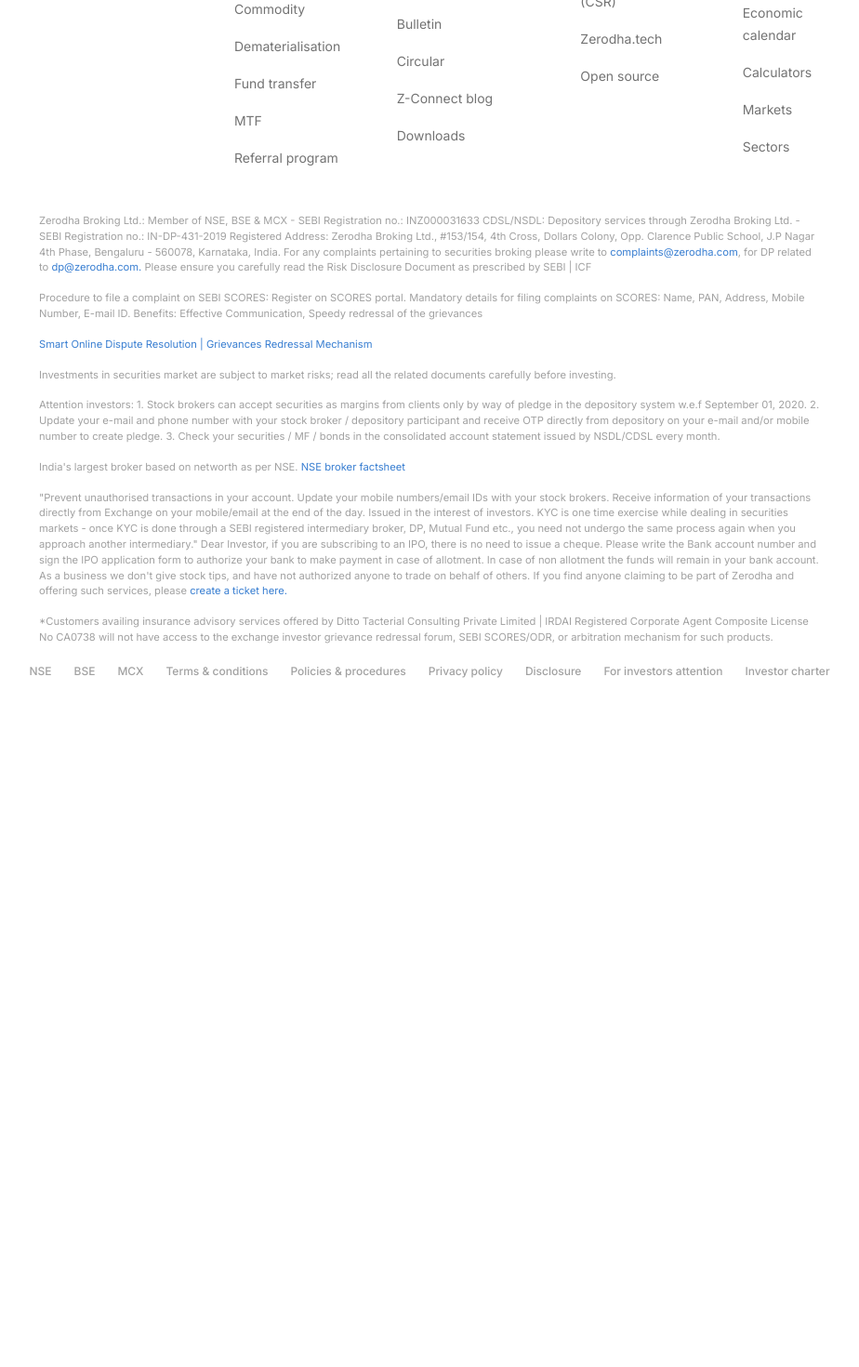
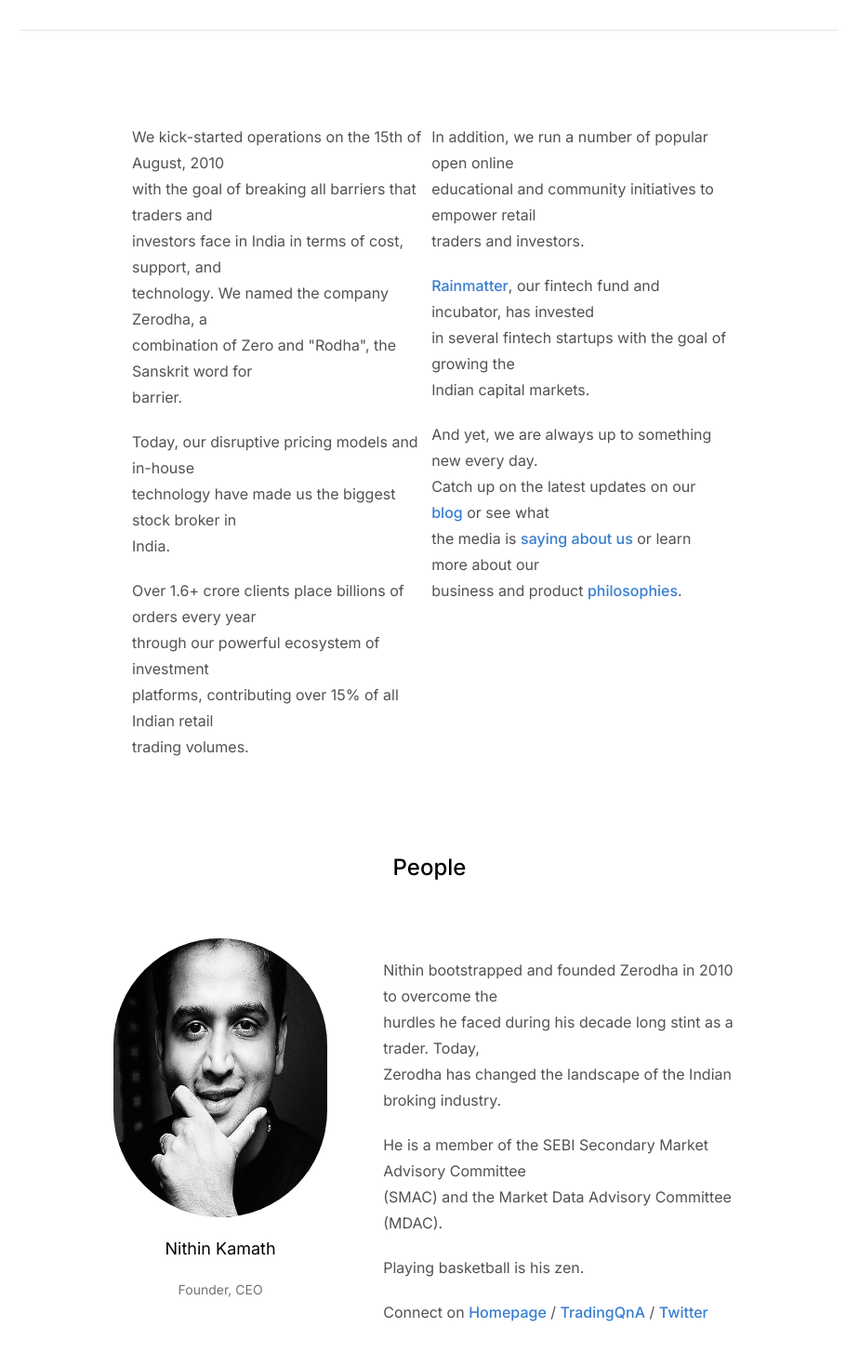
Before and after one commit to shobhit2603/Stock-Trading-Platform, a React (Vite) app in the folder frontend/: page /about in a window 1280 px wide. Shown: the part 300-1770 px from the top of the page at 93% size, without its empty margins (178-1102 px from the left). Before the commit the page ends 1050 px from the top, so only its background shows below. Built offline with nearby package versions, Linux system fonts and the light colour scheme; a web font is replaced by a local one.

Commit message:
Created About Page

```diff
--- a/frontend/src/landing_page/about/AboutPage.jsx
+++ b/frontend/src/landing_page/about/AboutPage.jsx
@@ -1,7 +1,11 @@
-import React from 'react'
+import Hero from "./Hero";
+import Teams from "./Teams";
 
 export default function AboutPage() {
-    return (
-        <div>AboutPage</div>
-    )
+  return (
+    <>
+      <Hero />
+      <Teams />
+    </>
+  );
 }
--- a/frontend/src/landing_page/about/Hero.jsx
+++ b/frontend/src/landing_page/about/Hero.jsx
@@ -1,7 +1,70 @@
-import React from 'react'
-
 export default function Hero() {
-    return (
-        <div>Hero</div>
-    )
+  return (
+    <section className="my-20 min-h-screen">
+      <div className="flex flex-col items-center justify-center">
+        <h2 className="text-2xl text-neutral-700 font-medium mt-20 leading-9">
+          We pioneered the discount broking model in India.
+          <br /> Now, we are breaking ground with our technology.
+        </h2>
+      </div>
+      <hr className="border-neutral-200 mx-50 my-25" />
+      <div className="flex justify-between text-neutral-600 mx-80 leading-7">
+        <div>
+          <p className="mb-5">
+            We kick-started operations on the 15th of August, 2010
+            <br /> with the goal of breaking all barriers that traders and
+            <br />
+            investors face in India in terms of cost, support, and
+            <br /> technology. We named the company Zerodha, a<br /> combination
+            of Zero and "Rodha", the Sanskrit word for
+            <br /> barrier.
+          </p>
+          <p className="mb-5">
+            Today, our disruptive pricing models and in-house
+            <br /> technology have made us the biggest stock broker in
+            <br /> India.
+          </p>
+          <p className="mb-5">
+            Over 1.6+ crore clients place billions of orders every year
+            <br /> through our powerful ecosystem of investment
+            <br /> platforms, contributing over 15% of all Indian retail
+            <br /> trading volumes.
+          </p>
+        </div>
+        <div>
+          <p className="mb-5">
+            In addition, we run a number of popular open online
+            <br /> educational and community initiatives to empower retail
+            <br /> traders and investors.
+          </p>
+          <p className="mb-5">
+            <span className="text-[#387ed1] cursor-pointer font-medium">
+              Rainmatter
+            </span>
+            , our fintech fund and incubator, has invested
+            <br /> in several fintech startups with the goal of growing the
+            <br /> Indian capital markets.
+          </p>
+          <p className="mb-5">
+            And yet, we are always up to something new every day.
+            <br /> Catch up on the latest updates on our{" "}
+            <span className="text-[#387ed1] cursor-pointer font-medium">
+              blog
+            </span>{" "}
+            or see what
+            <br /> the media is{" "}
+            <span className="text-[#387ed1] cursor-pointer font-medium">
+              saying about us
+            </span>{" "}
+            or learn more about our
+            <br /> business and product{" "}
+            <span className="text-[#387ed1] cursor-pointer font-medium">
+              philosophies
+            </span>
+            .
+          </p>
+        </div>
+      </div>
+    </section>
+  );
 }
--- a/frontend/src/landing_page/about/Teams.jsx
+++ b/frontend/src/landing_page/about/Teams.jsx
@@ -1,7 +1,36 @@
-import React from 'react'
-
 export default function Teams() {
-    return (
-        <div>Teams</div>
-    )
+  return (
+    <section>
+      <div>
+        <h2 className="text-center text-2xl font-medium">People</h2>
+        <div className="flex gap-15 mx-75 my-20">
+          <div className="-mt-5">
+            <img
+              src="/nithin-kamath.jpg"
+              alt="Founder Image"
+              className="rounded-full h-75 w-75"
+            />
+            <p className="my-5 text-center text-lg">Nithin Kamath</p>
+            <p className="text-center text-sm text-neutral-500">Founder, CEO</p>
+          </div>
+          <div className="text-neutral-600 leading-7">
+            <p className="mb-5">
+              Nithin bootstrapped and founded Zerodha in 2010 to overcome the
+              <br />
+              hurdles he faced during his decade long stint as a trader. Today,
+              <br />
+              Zerodha has changed the landscape of the Indian broking industry.
+            </p>
+            <p className="mb-5">
+              He is a member of the SEBI Secondary Market Advisory Committee
+              <br />
+              (SMAC) and the Market Data Advisory Committee (MDAC).
+            </p>
+            <p className="mb-5">Playing basketball is his zen.</p>
+            <p>Connect on <span className="text-[#387ed1] cursor-pointer font-medium hover:text-neutral-900">Homepage</span> / <span className="text-[#387ed1] cursor-pointer font-medium hover:text-neutral-900">TradingQnA</span> / <span className="text-[#387ed1] cursor-pointer font-medium hover:text-neutral-900">Twitter</span></p>
+          </div>
+        </div>
+      </div>
+    </section>
+  );
 }
```
Also changed, not shown: frontend/public/nithin-kamath.jpg (added).
